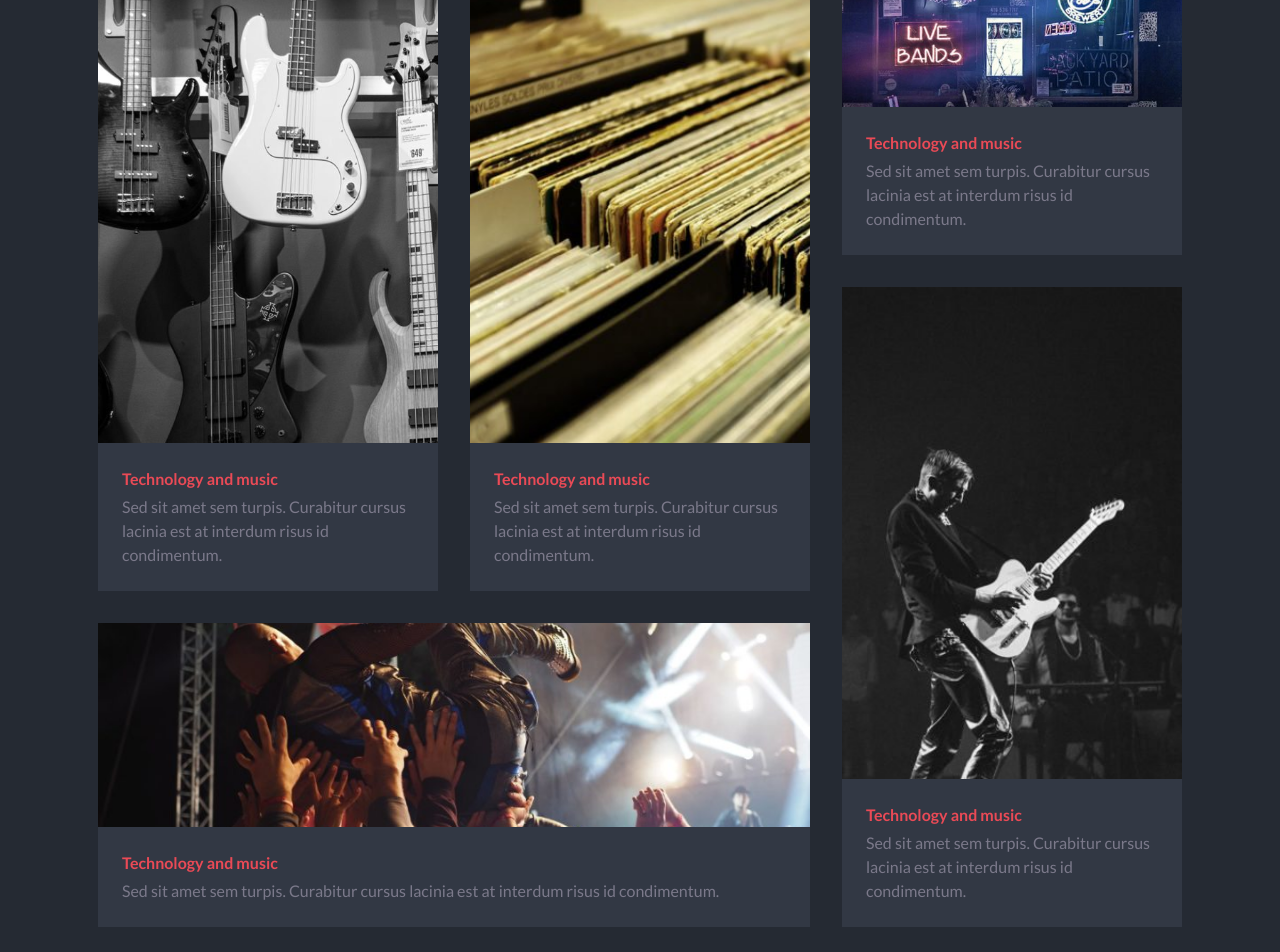
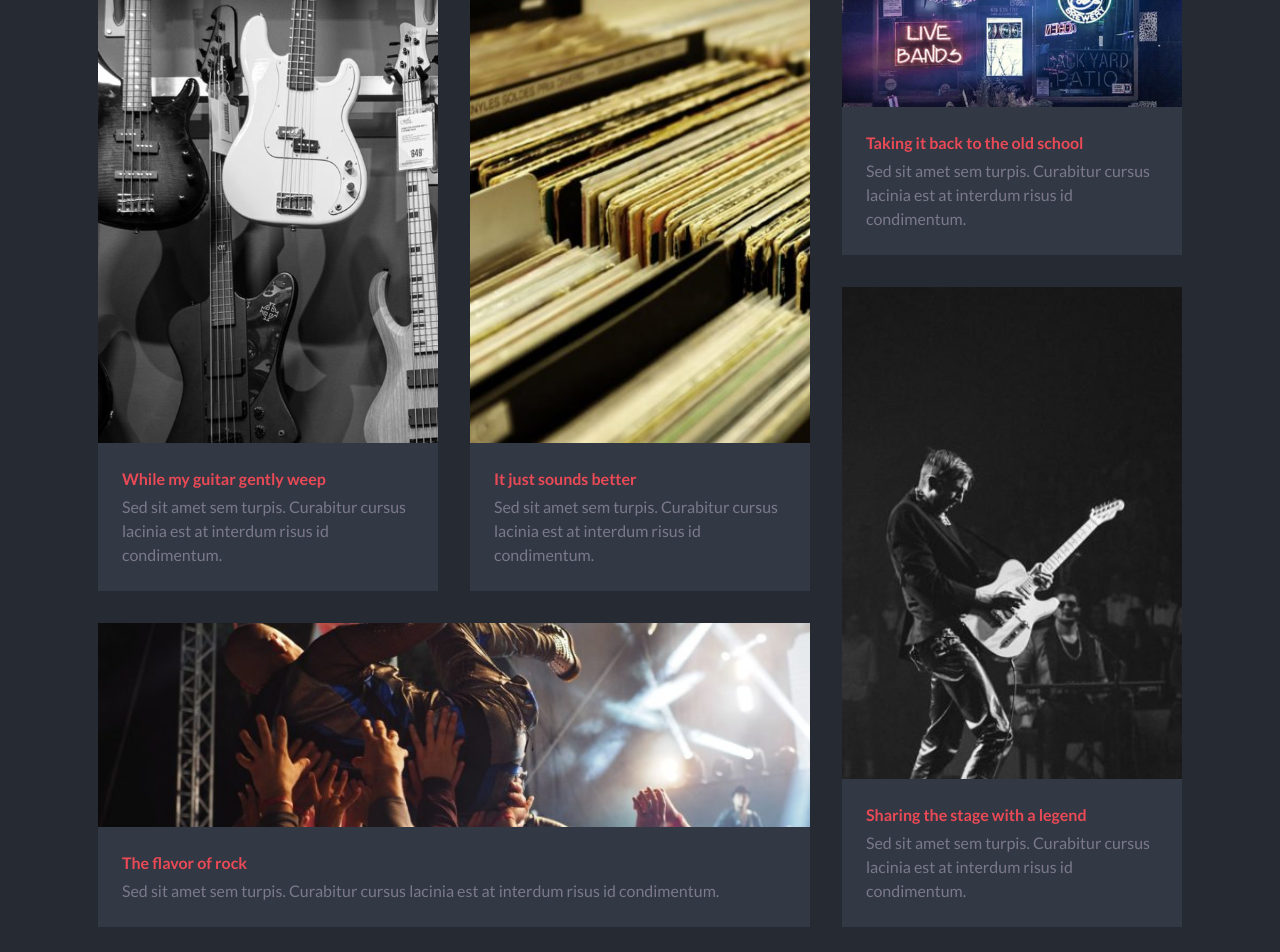
Before and after one commit to saragrigolin/proj-html-vuejs, a Vue app: page / in a window 1280 px wide. Shown: the part 1700-2652 px from the top of the page. Built offline with nearby package versions, Linux system fonts and the light colour scheme.

Commit message:
add youtube container

```diff
--- a/src/components/Main.vue
+++ b/src/components/Main.vue
@@ -10,7 +10,7 @@
                 </div>
             </div>
         </div>
-        <div class="main-container pt-5">
+        <div class="main-container pt-5" id="latestnews">
             <div class="main-content d-flex justify-content-center flex-column w-50">
                 <div class="title-container">
                     <h2 class="title">Latest Band News</h2>
@@ -30,40 +30,40 @@
                                         <span class="card-subtitle">Sed sit amet sem turpis. Curabitur cursus lacinia est at interdum risus id condimentum.</span>
                                     </div>
                                     <div class="hover position-absolute not-active d-flex justify-content-center align-items-center">
-                                        <span>Tecnology and music</span>
+                                        <span>Technology and music</span>
                                     </div>
                                 </div>
                             </div>
                             <div class="col-6 p-3">
                                 <div class="card-2" @mouseover="getHover(1)" @mouseleave="removeHover(1)">
                                     <div class="container-text active-text d-flex flex-column p-4">
-                                        <span class="card-title">Technology and music</span>
+                                        <span class="card-title">While my guitar gently weep</span>
                                         <span class="card-subtitle">Sed sit amet sem turpis. Curabitur cursus lacinia est at interdum risus id condimentum.</span>
                                     </div>
                                     <div class="hover position-absolute not-active d-flex justify-content-center align-items-center">
-                                        <span>Tecnology and music</span>
+                                        <span>While my guitar gently weep</span>
                                     </div>
                                 </div>
                             </div>
                             <div class="col-6 p-3">
                                 <div class="card-3" @mouseover="getHover(2)" @mouseleave="removeHover(2)">
                                     <div class="container-text active-text d-flex flex-column p-4">
-                                        <span class="card-title">Technology and music</span>
+                                        <span class="card-title">It just sounds better</span>
                                         <span class="card-subtitle">Sed sit amet sem turpis. Curabitur cursus lacinia est at interdum risus id condimentum.</span>
                                     </div>
                                     <div class="hover position-absolute not-active d-flex justify-content-center align-items-center">
-                                        <span>Tecnology and music</span>
+                                        <span>It just sounds better</span>
                                     </div>
                                 </div>
                             </div>
                             <div class="col-12 p-3">
                                 <div class="card-4" @mouseover="getHover(3)" @mouseleave="removeHover(3)">
                                     <div class="container-text active-text d-flex flex-column p-4">
-                                        <span class="card-title">Technology and music</span>
+                                        <span class="card-title">The flavor of rock</span>
                                         <span class="card-subtitle">Sed sit amet sem turpis. Curabitur cursus lacinia est at interdum risus id condimentum.</span>
                                     </div>
                                     <div class="hover position-absolute not-active d-flex justify-content-center align-items-center">
-                                        <span>Tecnology and music</span>
+                                        <span>The flavor of rock</span>
                                     </div>
                                 </div>
                             </div>
@@ -72,20 +72,20 @@
                     <div class="col-4 p-3">
                         <div class="card-5" @mouseover="getHover(4)" @mouseleave="removeHover(4)">
                             <div class="container-text active-text d-flex flex-column p-4">
-                                <span class="card-title">Technology and music</span>
+                                <span class="card-title">Taking it back to the old school</span>
                                 <span class="card-subtitle">Sed sit amet sem turpis. Curabitur cursus lacinia est at interdum risus id condimentum.</span>
                             </div>
                             <div class="hover position-absolute not-active d-flex justify-content-center align-items-center">
-                                <span>Tecnology and music</span>
+                                <span>Taking it back to the old school</span>
                             </div>
                         </div>
                         <div class="card-6" @mouseover="getHover(5)" @mouseleave="removeHover(5)">
                             <div class="container-text active-text d-flex flex-column p-4">
-                                <span class="card-title">Technology and music</span>
+                                <span class="card-title">Sharing the stage with a legend</span>
                                 <span class="card-subtitle">Sed sit amet sem turpis. Curabitur cursus lacinia est at interdum risus id condimentum.</span>
                             </div>
                             <div class="hover position-absolute not-active d-flex justify-content-center align-items-center">
-                                <span>Tecnology and music</span>
+                                <span>Sharing the stage with a legend</span>
                             </div>
                         </div>
                     </div>
@@ -98,10 +98,18 @@
         <div class="video-container py-5 d-flex justify-content-center">
             <div class="video-content w-30">
                 <p>“I just listened to it and said to myself, “Man, I really love this album.” Still, today, it just sounds so fresh. It sounds full of ideas. These guys knew what they were doing. They’re good. And they’re inventive. I haven’t heard anything this year that’s as inventive. I don’t really expect to.”</p>
-                <img src="../assets/img/band_interview_play_icon.png" alt="" class="mt-4">
+                <img src="../assets/img/band_interview_play_icon.png" alt="" class="mt-4" @click="getVideo()">
+            </div>
+            <div class="youtube-container not-active position-fixed justify-content-center align-items-center">
+                <button class="my_btn btn" @click="getVideo()">chiudi</button>
+                <div class="frame">
+                    <iframe width="1000" height="600"
+                    src="https://www.youtube.com/embed/PBfP8Ltelu4">
+                    </iframe>
+                </div>
             </div>
         </div>
-        <div class="main-container pt-5">
+        <div class="main-container pt-5" id="livedates">
             <div class="main-content d-flex justify-content-center flex-column w-50">
                 <div class="title-container">
                     <h2 class="title">Live Dates</h2>
@@ -220,6 +228,11 @@ export default {
                 hover[index].classList.add('not-active');
                 text[index].classList.add('active-text');
                 text[index].classList.remove('not-active-text');
+            } else {
+                hover[index].classList.remove('not-active');
+                hover[index].classList.add('active');
+                text[index].classList.remove('active-text');
+                text[index].classList.add('not-active-text');
             }
         },
         getHover(index){
@@ -230,6 +243,17 @@ export default {
                 hover[index].classList.add('active');
                 text[index].classList.remove('active-text');
                 text[index].classList.add('not-active-text');
+            }
+        },
+        getVideo(){
+            let youtubeContainer = document.querySelector('.youtube-container');
+            if (youtubeContainer.classList.contains('not-active')){
+                youtubeContainer.classList.remove('not-active');
+                youtubeContainer.classList.add('active');
+            } else {
+                console.log(youtubeContainer);
+                youtubeContainer.classList.add('not-active');
+                youtubeContainer.classList.remove('active');
             }
         }
     }
@@ -305,7 +329,7 @@ export default {
                     background-color: $mandy;
                     opacity: 0.8;
                     transition: all 0.3s linear;
-                    font-size: 2em;
+                    font-size: 1.6em;
                 }
                 .not-active {
                     left: -100%;
@@ -376,6 +400,42 @@ export default {
             padding: 7em 0;
             img {
                 width: 15%;
+                cursor: pointer;
+            }
+        }
+        .youtube-container {
+            z-index: 99;
+            top: 0;
+            left: 0;
+            width: 100%;
+            height: 100vh;
+            .my_btn {
+                z-index: 999;
+                position: absolute;
+                top: 0;
+                right: 0;
+                margin: 2em;
+
+            }
+            .frame {
+                z-index: 900;
+            }
+            &.not-active {
+                display: none;
+            }
+            &.active {
+                display: flex;
+            }
+            &:before {
+                display: block;
+                position: absolute;
+                top: 0;
+                left: 0;
+                content: '';
+                height: 100vh;
+                width: 100%;
+                background-color: $text;
+                opacity: 0.7;
             }
         }
     }
@@ -416,9 +476,10 @@ export default {
         }
         .date-list-item:hover {
             background-color: $liHover;
+            transition: background-color 0.5s linear;
             .fa-plus {
                 background-color: $mandy;
-                transition: background-color 0.3s linear;
+                transition: background-color 0.5s linear;
             }
         }
     }
```
